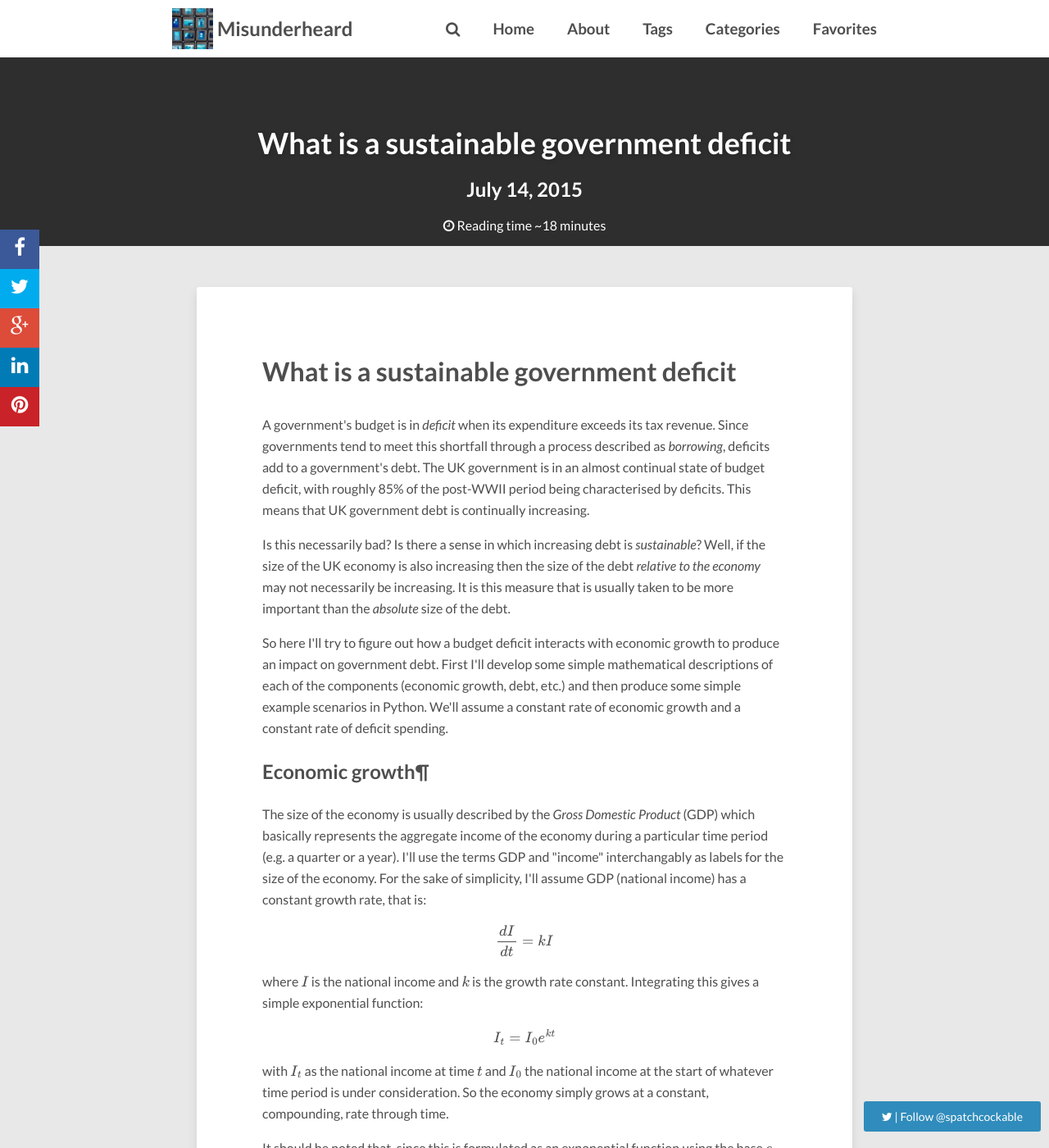
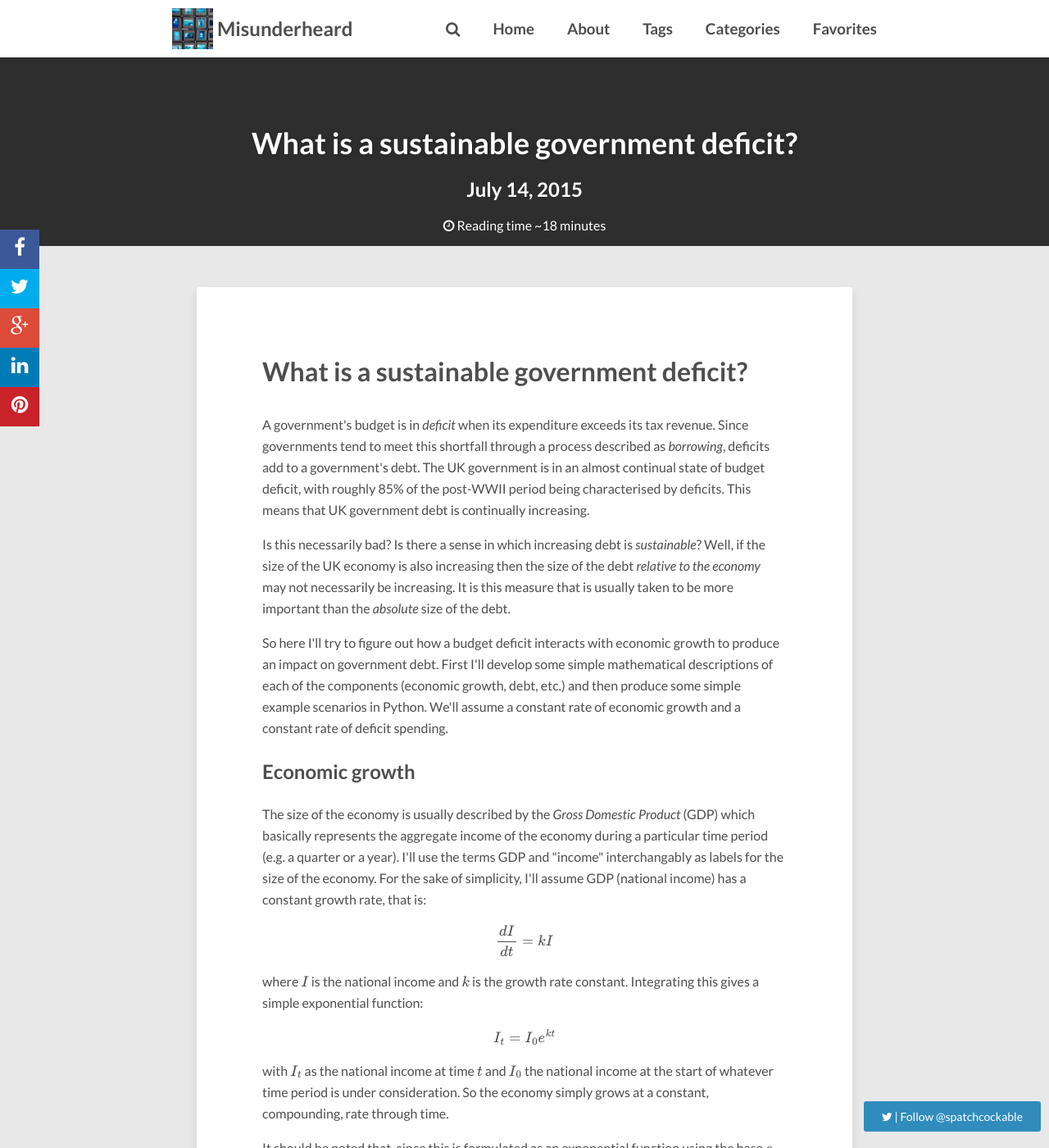
Before and after one commit to spatchcock/spatchcock.github.io, a Jekyll site: the page built from _posts/2015-07-14-what-is-a-sustainable-government-deficit.md, in a window 1280 px wide and 1400 px high. Shown: the whole window at 82% size. Built offline with Jekyll 4.4.1, drawn with Linux system fonts in a browser that asks for light colours; nearby versions of some CDN libraries; formulas are drawn with MathJax 3; comment, search, counter and statistics services are not loaded; some of the changed text lies outside the part shown.

Commit message:
new css file

```diff
--- a/_includes/head.html
+++ b/_includes/head.html
@@ -36,6 +36,7 @@
 <link rel="stylesheet" href="{{ site.url }}/assets/css/main.css">
 <link rel="stylesheet" href="{{ site.url }}/assets/css/jquery.mmenu.all.css">
 <link rel="stylesheet" href="{{ site.url }}/assets/css/jquery.floating-social-share.min.css">
+<link rel="stylesheet" href="{{ site.url }}/assets/css/ipynb.css">
 <!-- Webfonts -->
 <link href="//fonts.googleapis.com/css?family=Lato:300,400,700,300italic,400italic" rel="stylesheet" type="text/css">
 
--- a/_posts/2015-07-14-what-is-a-sustainable-government-deficit.md
+++ b/_posts/2015-07-14-what-is-a-sustainable-government-deficit.md
@@ -1,6 +1,6 @@
 ---
 layout: post
-title: "What is a sustainable government deficit"
+title: "What is a sustainable government deficit?"
 description: "Some maths and code to understand how growth and deficits affect government debt."
 tags: [economics, money, python, code]
 date: 2015-07-14
```
Also changed, not shown: assets/css/ipynb.css (renamed from _sass/_ipynb.scss), 1 other file.
